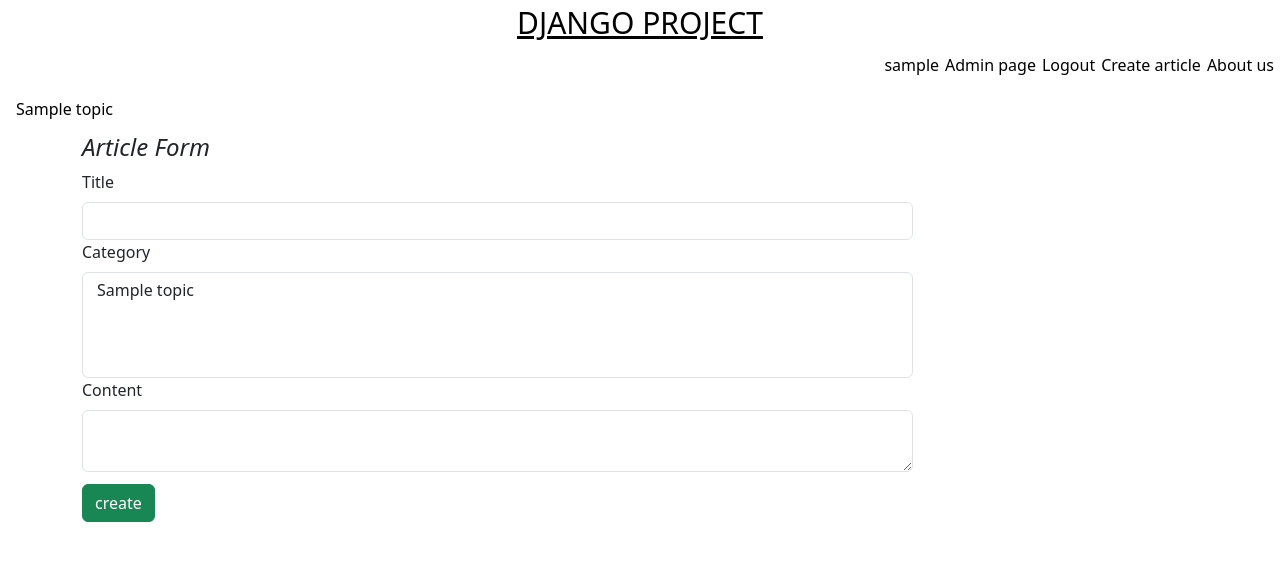
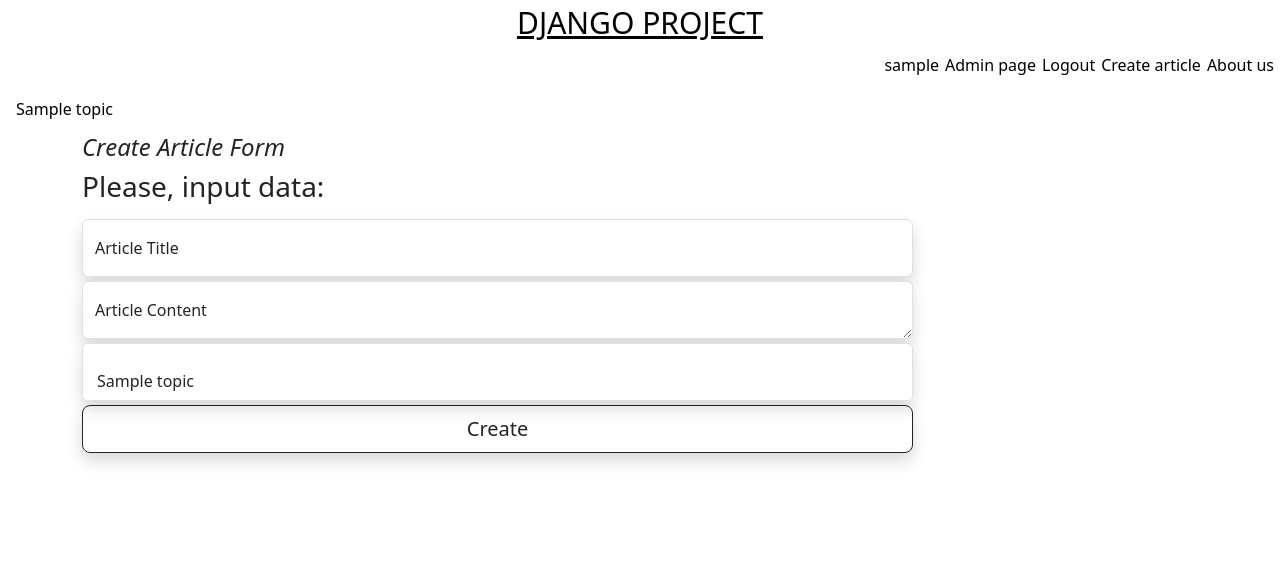
Before and after one commit to bvddw/blog-project, a Django app: page /articles/create/ in a window 1280 px wide. Shown: the top 561 px of the page. Run offline with Django 4.2, Linux system fonts and the light colour scheme; a user stored in the database is signed in; tables that the repository leaves empty hold one stand-in row (values such as "Sample post").

Commit message:
CRUD added

```diff
--- a/blog/articles/templates/create_article.html
+++ b/blog/articles/templates/create_article.html
@@ -8,26 +8,28 @@
 <main class="container">
   <div class="row">
     <section class="col-md-9" role="main">
-      <div class="h4 fst-italic">Article Form</div>
-      <form id="articleForm" class="has-validation">
-        <div>
-          <label for="title" class="form-label">Title</label>
-          <input type="text" name="title" id="title" class="form-control">
+      <div class="h4 fst-italic">Create Article Form</div>
+      <form method="post">
+        {% csrf_token %}
+        <div class="h3 mb-3 fw-normal text-nowrap">Please, input data:</div>
+
+        <div class="form-floating" style="margin-bottom: 4px">
+          {{ form.title }}
+          <label for="title">{{ form.title.label }}</label>
+          <div>{{ form.title.errors }}</div>
         </div>
-        <div>
-          <label for="category" class="form-label">Category</label>
-          <select name="category" id="category" class="form-select" data-live-search="true" multiple="">
-            {% for cur_topic in topics_list %}
-              <option value={{cur_topic.option_value}}>{{ cur_topic.topic.title }}</option>
-            {% endfor %}
-          </select>
+
+        <div class="form-floating" style="margin-bottom: 4px">
+          {{ form.content }}
+          <label for="content">{{ form.content.label }}</label>
         </div>
-        <div>
-          <label for="content" class="form-label">Content</label>
-          <textarea name="content" id="content" class="form-control"></textarea>
+
+        <div class="form-floating" style="margin-bottom: 4px">
+          {{ form.topics }}
         </div>
+        <div>{{ form.errors }}</div>
+        <button class="w-100 btn btn-lg btn-outline-dark shadow" type="submit">Create</button>
       </form>
-      <button class="btn btn-success" style="margin-top: 12px">create</button>
     </section>
   </div>
 </main>
--- a/blog/articles/views.py
+++ b/blog/articles/views.py
@@ -1,16 +1,28 @@
 from django.http import HttpRequest, HttpResponse, Http404, HttpResponseRedirect
 from django.shortcuts import render
 from main_app.models import Article, Comment, Topic
+from main_app.forms import CreateArticle, CreateComment, UpdateArticle, DeleteArticle
 from django.urls import reverse
 
 
 def article(request: HttpRequest, article_slug) -> HttpResponse:
     # display only article content, comments on page /article_title/comments
     try:
+        user = request.user
+        cur_article = Article.objects.get(slug=article_slug)
+
+        if request.method == "POST":
+            form = CreateComment(request.POST)
+            if form.is_valid():
+                message = form.cleaned_data['message']
+
+                new_comment = Comment.objects.create(message=message, author=user, article=cur_article)
+        else:
+            form = CreateComment()
         ctx = {
-            'article': Article.objects.get(slug=article_slug),
+            'article': cur_article,
             'comments': Comment.objects.filter(article=Article.objects.get(slug=article_slug)),
-            'topics': Topic.objects.all(),
+            'form': form,
         }
         return render(request, 'one_article.html', ctx)
     except Article.DoesNotExist:
@@ -23,17 +35,17 @@ def update_article(request: HttpRequest, article_slug) -> HttpResponse:
         if request.user != cur_article.author:
             url = reverse('articles:no_access')
             return HttpResponseRedirect(url)
-        topics = Topic.objects.all()
-        topics_to_ctx = []
-        for index, topic in enumerate(topics):
-            cur_topic = {'option_value': index + 1, 'topic': topic}
-            topics_to_ctx.append(cur_topic)
-        ctx = {
-            'article': cur_article,
-            'topics_list': topics_to_ctx,
-            'topics': Topic.objects.all(),
-        }
-        return render(request, 'upd_article.html', ctx)
+        if request.method == 'POST':
+            form = UpdateArticle(request.POST)
+            if form.is_valid():
+                new_slug = form.update_article(cur_article)
+
+                url = reverse('articles:one_article', kwargs={'article_slug': new_slug})
+                return HttpResponseRedirect(url)  # Redirect to a view displaying the list of articles
+        else:
+            fields = {"title": cur_article.title, "content": cur_article.content, "topics": cur_article.topics}
+            form = UpdateArticle(fields)
+        return render(request, 'upd_article.html', {'form': form, 'slug': article_slug})
     except Article.DoesNotExist:
         raise Http404('No articles with such title.')
 
@@ -44,26 +56,40 @@ def delete_article(request: HttpRequest, article_slug) -> HttpResponse:
         if request.user != cur_article.author:
             url = reverse('articles:no_access')
             return HttpResponseRedirect(url)
-        ctx = {'article': cur_article}
-        return render(request, 'del_article.html', ctx)
+        if request.method == "POST":
+            form = DeleteArticle(request.POST, initial={'title': cur_article.title})
+            if form.is_valid():
+                form.delete_article(cur_article)
+
+                url = reverse('main_page')
+                return HttpResponseRedirect(url)
+        else:
+            form = DeleteArticle()
+        return render(request, 'del_article.html', {'form': form, 'slug': article_slug})
     except Article.DoesNotExist:
         raise Http404('No articles with such title.')
 
 
-def create_article(request: HttpRequest) -> HttpResponse:
+def create_article(request):
     if not request.user.username:
         url = reverse('user:login_user')
         return HttpResponseRedirect(url)
-    topics = Topic.objects.all()
-    topics_to_ctx = []
-    for index, topic in enumerate(topics):
-        cur_topic = {'option_value': index + 1, 'topic': topic}
-        topics_to_ctx.append(cur_topic)
-    ctx = {
-        'topics_list': topics_to_ctx,
-        'topics': Topic.objects.all(),
-    }
-    return render(request, 'create_article.html', ctx)
+    if request.method == 'POST':
+        form = CreateArticle(request.POST)
+        if form.is_valid():
+            title = form.cleaned_data['title']
+            content = form.cleaned_data['content']
+            topics = form.cleaned_data['topics']
+
+            # Assuming Article model has a ManyToMany relationship with Topic
+            new_article = Article.objects.create(title=title, content=content, author=request.user)
+            new_article.topics.set(topics)
+            url = reverse('main_page')
+            return HttpResponseRedirect(url)  # Redirect to a view displaying the list of articles
+    else:
+        form = CreateArticle()
+
+    return render(request, 'create_article.html', {'form': form})
 
 
 def no_access(request):
--- a/blog/blog/urls.py
+++ b/blog/blog/urls.py
@@ -16,15 +16,15 @@ Including another URLconf
 """
 from django.contrib import admin
 from django.urls import path, re_path, include
-from . import views
+from .views import *
 
 app_name = 'main_app'
 
 urlpatterns = [
     path('admin/', admin.site.urls),
-    path('', views.main_page, name='main_page'),
-    path('about/', views.about, name='about_page'),
-    re_path(r'^archive\/(?P<year>\d{4})\/(?P<month>1[0-2]|0?[1-9])\/$', views.archive),
+    path('', MainPage.as_view(), name='main_page'),
+    path('about/', AboutPage.as_view(), name='about_page'),
+    # re_path(r'^archive\/(?P<year>\d{4})\/(?P<month>1[0-2]|0?[1-9])\/$', views.archive),
     path('', include(('main_app.urls', 'main_app'), namespace='user')),
     path('articles/', include(('articles.urls', 'articles'), namespace='articles')),
     path('topics/', include(('topics.urls', 'topics'), namespace='topics')),
--- a/blog/main_app/forms.py
+++ b/blog/main_app/forms.py
@@ -1,7 +1,9 @@
 from .email_settings import email_password
 from django import forms
+from django.forms import ModelForm
 from django.contrib.auth import get_user_model, authenticate
 from django.core.exceptions import ValidationError
+from .models import Article, Comment
 from email.message import EmailMessage
 import ssl
 import smtplib
@@ -223,3 +225,123 @@ Sincerely, Team PostBlog!"""
             self.add_error("email", "No registered users with this email.")
         elif UserModel.objects.get(email=email).is_active:
             self.add_error("email", "Account with this email is active.")
+
+
+class CreateArticle(forms.ModelForm):
+    class Meta:
+        model = Article
+        fields = ['title', 'content', 'topics']
+        labels = {
+            'title': 'Article Title',
+            'content': 'Article Content',
+            'topics': 'Topics',
+            'author': 'Author',
+        }
+        widgets = {
+            'title': forms.TextInput(attrs={
+                "type": "text",
+                "class": "form-control shadow",
+                "id": "title",
+                "placeholder": "Article Title",
+                "name": "title"
+            }),
+            'content': forms.Textarea(attrs={
+                "type": "text",
+                "class": "form-control shadow",
+                "id": "content",
+                "placeholder": "Article Content",
+                "name": "content"
+            }),
+            'topics': forms.SelectMultiple(attrs={
+                "class": "form-control shadow",
+                "id": "topics",
+                "name": "topics"
+            }),
+        }
+
+
+class UpdateArticle(ModelForm):
+    class Meta:
+        model = Article
+        fields = ['title', 'content', 'topics']
+        labels = {
+            'title': 'Article Title',
+            'content': 'Article Content',
+            'topics': 'Topics',
+            'author': 'Author',
+        }
+        widgets = {
+            'title': forms.TextInput(attrs={
+                "type": "text",
+                "class": "form-control shadow",
+                "id": "title",
+                "placeholder": "Article Title",
+                "name": "title"
+            }),
+            'content': forms.Textarea(attrs={
+                "type": "text",
+                "class": "form-control shadow",
+                "id": "content",
+                "placeholder": "Article Content",
+                "name": "content"
+            }),
+            'topics': forms.SelectMultiple(attrs={
+                "class": "form-control shadow",
+                "id": "topics",
+                "name": "topics"
+            }),
+        }
+
+    def update_article(self, article):
+        article.title = self.cleaned_data['title']
+        article.content = self.cleaned_data['content']
+        article.topics.set(self.cleaned_data['topics'])
+        article.save()
+        return article.slug
+
+
+class DeleteArticle(ModelForm):
+    class Meta:
+        model = Article
+        fields = ['title']
+        labels = {
+            'title': 'Article Title'
+        }
+        widgets = {
+            'title': forms.TextInput(attrs={
+                "type": "text",
+                "class": "form-control shadow",
+                "id": "title",
+                "placeholder": "Article Title",
+                "name": "title",
+            })
+        }
+
+    def delete_article(self, article):
+        comments = Comment.objects.filter(article=article)
+        article.delete()
+        comments.delete()
+
+    def clean(self):
+        title = self.cleaned_data['title']
+        real_title = self.initial.get('title')
+        if real_title != title:
+            self.add_error('title', 'Incorrect title.')
+
+
+class CreateComment(ModelForm):
+    class Meta:
+        model = Comment
+        fields = ['message']
+        labels = {
+            'message': 'Comment Message'
+        }
+        widgets = {
+            'message': forms.TextInput(attrs={
+                "type": "text",
+                "class": "form-control shadow",
+                "id": "message",
+                "placeholder": "Comment Message",
+                "name": "message",
+            })
+        }
--- a/blog/main_app/models.py
+++ b/blog/main_app/models.py
@@ -39,6 +39,9 @@ class Article(models.Model):
     def __str__(self):
         return self.title
 
+    def number_of_comments(self):
+        return Comment.objects.filter(article=self).count()
+
 
 class Comment(models.Model):
     created_at = models.DateTimeField(auto_now_add=True)
--- a/blog/main_app/services.py
+++ b/blog/main_app/services.py
@@ -19,7 +19,7 @@ def get_sorted_articles(user_id):
     # take only preferred topics by current user
     preferred_topics = UserTopic.objects.filter(user=user).values_list('topic__title', flat=True)
     # take only articles, that connected to preferred topics
-    articles = Article.objects.all().annotate(number_of_topics=Count('topics', filter=Q(topics__title__in=preferred_topics))).annotate(number_of_comments=Count('comment'))
+    articles = Article.objects.all().annotate(number_of_topics=Count('topics', filter=Q(topics__title__in=preferred_topics)))
     # let's display articles in relevant order for each user. Even if user has not preferred topics, we will show
     # articles just ordered by creation time.
     articles = articles.order_by('-number_of_topics')
--- a/blog/templates/base.html
+++ b/blog/templates/base.html
@@ -55,7 +55,7 @@
     }
   </style>
 </head>
-<body>
+<body style="position: relative">
 <div class="header-block">
   <div class="header">
     <a href="{% url 'main_page' %}" class="header-logo">DJANGO PROJECT</a>
@@ -85,6 +85,31 @@
 </div>
   {% block content %}
   {% endblock %}
+  {% if page_obj.has_other_pages %}
+    <nav aria-label="Page navigation example">
+      <ul class="pagination">
+        <li class="page-item">
+          <a class="page-link" href="?page=1" aria-label="Previous">
+            <span aria-hidden="true" style="color: black;">&laquo;</span>
+          </a>
+        </li>
+        {% for p in paginator.page_range %}
+          {% if page_obj.number == p %}
+            <li class="page-item"><a class="page-link" style="background-color: black; color: white" href="?page={{ p }}">{{ p }}</a></li>
+          {% else %}
+            <li class="page-item"><a class="page-link" style="color: black;" href="?page={{ p }}">{{ p }}</a></li>
+          {% endif %}
+        {% endfor %}
+        <li class="page-item">
+          <a class="page-link" href="?page={{ paginator.num_pages }}" aria-label="Next">
+            <span aria-hidden="true" style="color: black;">&raquo;</span>
+          </a>
+        </li>
+      </ul>
+    </nav>
+  {% endif %}
+
+
 </body>
 <script src="https://cdn.jsdelivr.net/npm/bootstrap@5.3.1/dist/js/bootstrap.bundle.min.js" integrity="sha384-HwwvtgBNo3bZJJLYd8oVXjrBZt8cqVSpeBNS5n7C8IVInixGAoxmnlMuBnhbgrkm" crossorigin="anonymous"></script>
 </html>
--- a/blog/templates/index.html
+++ b/blog/templates/index.html
@@ -7,5 +7,7 @@
 {% load article_tag %}
 
 {% block content %}
-  {% show_articles request.user %}
+  {% for article in sorted_articles %}
+    {% display_article article %}
+  {% endfor %}
 {% endblock %}
```
Also changed, not shown: blog/articles/templates/article_view.html (added, +11 -0 lines), blog/articles/templates/del_article.html (+10 -5 lines), blog/articles/templates/list_articles.html (deleted, +0 -13 lines), blog/articles/templates/one_article.html (+14 -9 lines), blog/articles/templates/upd_article.html (+17 -15 lines), blog/blog/views.py (+26 -14 lines), blog/main_app/templatetags/article_tag.py (+4 -15 lines).
